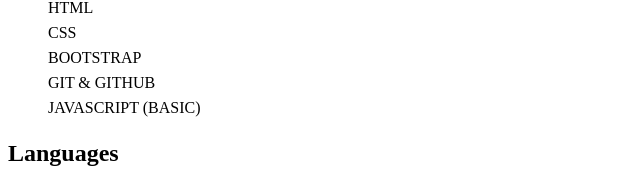
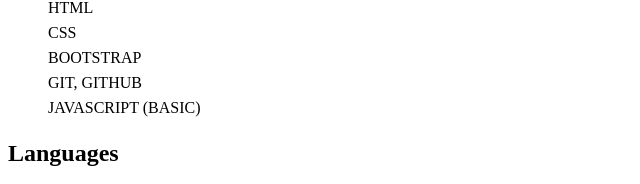
Before and after one commit to jahongirishmuhamedov/rsschool-cv, a plain HTML site: page index.html in a window 1280 px wide. Shown: the part 642-826 px from the top of the page, 0-640 px from the left. Drawn offline with Linux system fonts and the light colour scheme.

Commit message:
fix: html file

```diff
--- a/index.html
+++ b/index.html
@@ -48,7 +48,7 @@
         <li>HTML</li>
         <li>CSS</li>
         <li>BOOTSTRAP</li>
-        <li>GIT & GITHUB</li>
+        <li>GIT, GITHUB</li>
         <li>JAVASCRIPT (BASIC)</li>
     </ul>
 </section>
```
